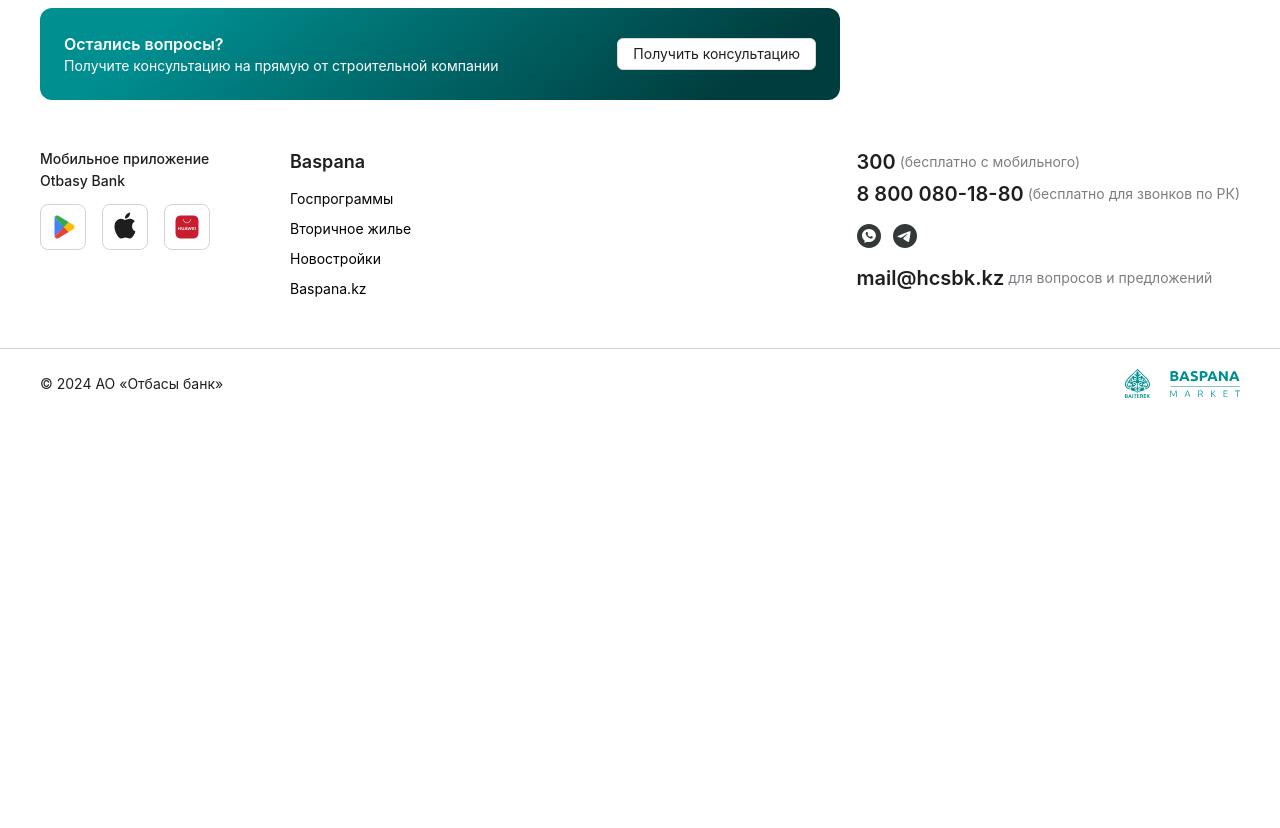
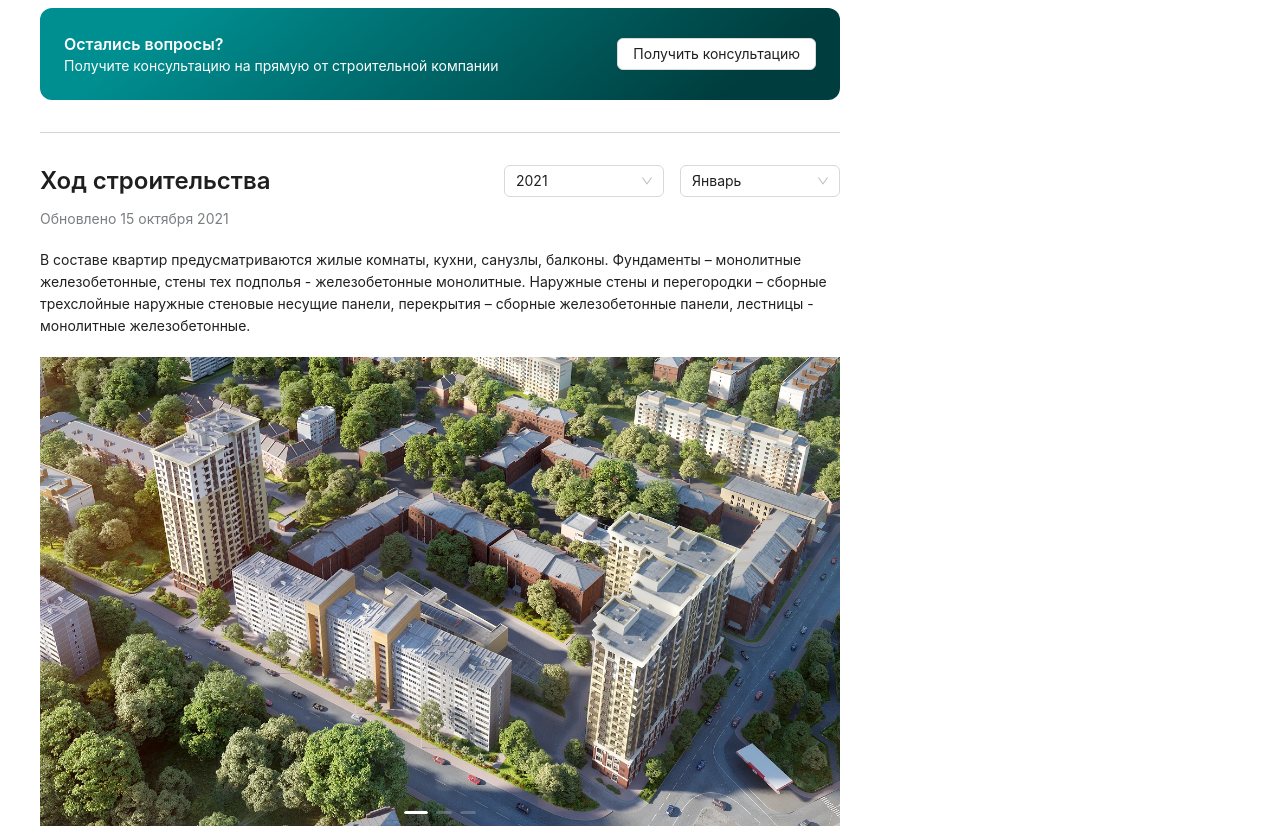
Before and after one commit to Asselya123/baspana-front, a React (Vite) app: page /apartments/1 in a window 1280 px wide. Shown: the part 1740-2568 px from the top of the page. Before the commit the page ends 2158 px from the top, so only its background shows below. Built offline with nearby package versions, Linux system fonts and the light colour scheme.

Commit message:
appartment card

```diff
--- /dev/null
+++ b/src/modules/apartment/components/ApartmentCard.tsx
@@ -0,0 +1,68 @@
+import { Button, Select } from "antd";
+import { FC, useState } from "react";
+
+interface ApartmentCardProps {
+  apartmentTypes: {
+    label: string;
+    roomCount: number;
+    minArea: number;
+    maxArea: number;
+    price: number;
+    pricePerSquareMeter: number;
+    availableCount: number;
+    schemeUrl: string;
+  }[];
+}
+const InfoItem: FC<{ label: string; value: string }> = ({ label, value }) => {
+  return (
+    <div className="flex flex-col gap-2">
+      <p className="text-sm text-[#7A7E81]">{label}</p>
+      <p className="text-sm font-medium">{value}</p>
+    </div>
+  );
+};
+
+export const ApartmentCard: FC<ApartmentCardProps> = ({ apartmentTypes }) => {
+  const [selectedApartment, setSelectedApartment] = useState(apartmentTypes[0]);
+  return (
+    <div className="h-max rounded-lg border border-[#D1D4D7] p-5">
+      <Select
+        options={apartmentTypes.map((type) => ({
+          label: type.label,
+          value: type.label,
+        }))}
+        className="w-full"
+        onChange={(value) => {
+          const apartment = apartmentTypes.find((type) => type.label === value);
+          if (apartment) {
+            setSelectedApartment(apartment);
+          }
+        }}
+        defaultValue={apartmentTypes[0].label}
+      />
+      <div className="my-8 grid grid-cols-2 gap-4">
+        <InfoItem
+          label="Количество комнат"
+          value={selectedApartment.roomCount.toString()}
+        />
+        <InfoItem
+          label="Площадь"
+          value={`${selectedApartment.minArea} - ${selectedApartment.maxArea} м2`}
+        />
+        <InfoItem label="Цена" value={selectedApartment.price.toString()} />
+        <InfoItem
+          label="Цена за м2"
+          value={selectedApartment.pricePerSquareMeter.toString()}
+        />
+        <InfoItem
+          label="Доступно"
+          value={selectedApartment.availableCount.toString()}
+        />
+      </div>
+      <img src={selectedApartment.schemeUrl} alt="scheme" />
+      <Button className="mt-8 w-full" type="primary" size="large">
+        Подать заявку
+      </Button>
+    </div>
+  );
+};
--- /dev/null
+++ b/src/modules/apartment/components/BuildingDuration.tsx
@@ -0,0 +1,69 @@
+import { Carousel, Select, Typography } from "antd";
+import React from "react";
+
+export interface BuildingDurationProps {
+  images: {
+    url: string;
+    date: string;
+  }[];
+  description: string;
+  lastUpdated: string;
+  startYear: number;
+  endYear: number;
+}
+
+const MONTHS = [
+  { label: "Январь", value: 1 },
+  { label: "Февраль", value: 2 },
+  { label: "Март", value: 3 },
+  { label: "Апрель", value: 4 },
+  { label: "Май", value: 5 },
+  { label: "Июнь", value: 6 },
+  { label: "Июль", value: 7 },
+  { label: "Август", value: 8 },
+  { label: "Сентябрь", value: 9 },
+  { label: "Октябрь", value: 10 },
+  { label: "Ноябрь", value: 11 },
+  { label: "Декабрь", value: 12 },
+];
+
+export const BuildingDuration: React.FC<BuildingDurationProps> = ({
+  images,
+  description,
+  lastUpdated,
+  startYear,
+  endYear,
+}) => {
+  return (
+    <div className="my-8 border-t border-[#D1D4D7] py-8">
+      <div className="flex justify-between">
+        <div>
+          <Typography.Title level={3}> Ход строительства </Typography.Title>
+          <p className="text-sm text-[#7A7E81]">{lastUpdated}</p>
+        </div>
+        <div className="flex gap-4">
+          <Select
+            className="w-40"
+            options={Array.from(
+              { length: endYear - startYear + 1 },
+              (_, i) => ({
+                label: (startYear + i).toString(),
+                value: startYear + i,
+              }),
+            )}
+            defaultValue={startYear}
+          />
+          <Select className="w-40" options={MONTHS} defaultValue={1} />
+        </div>
+      </div>
+      <p className="my-5">{description}</p>
+      <Carousel className="max-w-[800px]">
+        {images.map((image, index) => (
+          <div key={`${image.url}-${index}`}>
+            <img src={image.url} alt="" />
+          </div>
+        ))}
+      </Carousel>
+    </div>
+  );
+};
--- a/src/modules/apartment/pages/ApartmentDetailsPage.tsx
+++ b/src/modules/apartment/pages/ApartmentDetailsPage.tsx
@@ -3,6 +3,7 @@ import Eye from "@/assets/eye.svg";
 import Preview from "@/assets/preview.webp";
 import { GoBack } from "@/components/GoBack";
 import { Layout } from "@/components/Layout";
+import { ApartmentCard } from "../components/ApartmentCard";
 import { ApartmentCarousel } from "../components/ApartmentCarousel";
 import { ApartmentCommonInfo } from "../components/ApartmentCommonInfo";
 import { ApartmentConditions } from "../components/ApartmentConditions";
@@ -11,6 +12,7 @@ import { ApartmentHeader } from "../components/ApartmentHeader";
 import { ApartmentInfo } from "../components/ApartmentInfo";
 import { AvailablePrograms } from "../components/AvailablePrograms";
 import { BuilderInfo } from "../components/BuilderInfo";
+import { BuildingDuration } from "../components/BuildingDuration";
 import { QuestionBlock } from "../components/QuestionBlock";
 import {
   APARTMENT_INFO,
@@ -19,22 +21,24 @@ import {
   CONDITIONS,
 } from "../components/mockData";
 
+const description =
+  "В составе квартир предусматриваются жилые комнаты, кухни, санузлы, балконы. Фундаменты – монолитные железобетонные, стены тех подполья - железобетонные монолитные. Наружные стены и перегородки – сборные трехслойные наружные стеновые несущие панели, перекрытия – сборные железобетонные панели, лестницы - монолитные железобетонные.";
+
 export const ApartmentDetailsPage = () => {
   // Mock data for description
-  const description =
-    "В составе квартир предусматриваются жилые комнаты, кухни, санузлы, балконы. Фундаменты – монолитные железобетонные, стены тех подполья - железобетонные монолитные. Наружные стены и перегородки – сборные трехслойные наружные стеновые несущие панели, перекрытия – сборные железобетонные панели, лестницы - монолитные железобетонные.";
 
   return (
     <Layout>
       <GoBack />
-      <div className="flex justify-center w-full mt-5 grow">
-        <div className="flex flex-col w-full">
+      <div className="mt-5 flex w-full grow justify-center">
+        <div className="flex w-full flex-col">
           <ApartmentHeader
             title='ЖК "Жас Канат"'
             address="Казахстан, Жамбылская область, Тараз, 15-й микрорайон"
             viewCount={200}
             eyeIcon={Eye}
           />
+          <div className="flex gap-10">
             <div className="max-w-[800px]">
               <ApartmentCarousel images={[Preview, Preview, Preview]} />
               <ApartmentInfo info={APARTMENT_INFO} />
@@ -53,6 +57,41 @@ export const ApartmentDetailsPage = () => {
                 buttonText="Получить консультацию"
                 onButtonClick={() => console.log("Consultation requested")}
               />
+              <BuildingDuration
+                images={[
+                  {
+                    url: Preview,
+                    date: "15 октября 2021",
+                  },
+                  {
+                    url: Preview,
+                    date: "15 октября 2021",
+                  },
+                  {
+                    url: Preview,
+                    date: "15 октября 2021",
+                  },
+                ]}
+                description="В составе квартир предусматриваются жилые комнаты, кухни, санузлы, балконы. Фундаменты – монолитные железобетонные, стены тех подполья - железобетонные монолитные. Наружные стены и перегородки – сборные трехслойные наружные стеновые несущие панели, перекрытия – сборные железобетонные панели, лестницы - монолитные железобетонные. "
+                lastUpdated="Обновлено 15 октября 2021"
+                startYear={2021}
+                endYear={2025}
+              />
+            </div>
+            <ApartmentCard
+              apartmentTypes={[
+                {
+                  label: "1-комнатные",
+                  roomCount: 1,
+                  minArea: 30,
+                  maxArea: 40,
+                  price: 1000000,
+                  pricePerSquareMeter: 100000,
+                  availableCount: 10,
+                  schemeUrl: Preview,
+                },
+              ]}
+            />
           </div>
         </div>
       </div>
```
Lines whose indentation alone changed are shown as unchanged.
